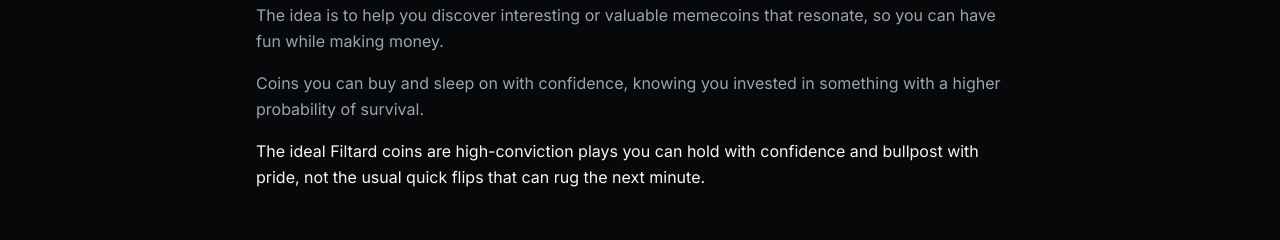
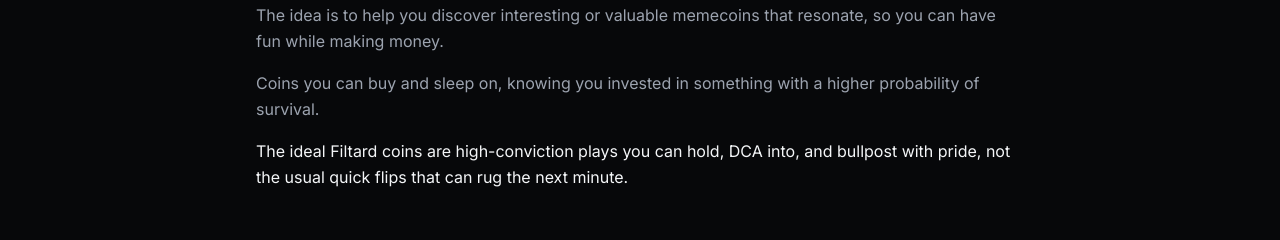
Before and after one commit to Christoshi/filtard, a Next.js app: page /about in a window 1280 px wide. Shown: the part 678-918 px from the top of the page. Built offline with nearby package versions, Linux system fonts and the light colour scheme; no server answers; the database is empty.

Commit message:
update About

```diff
--- a/app/about/page.tsx
+++ b/app/about/page.tsx
@@ -64,12 +64,11 @@ export default function AboutPage() {
  The idea is to help you discover interesting or valuable memecoins that resonate, so you can have fun while making money.
  </p>
  <p>
- Coins you can buy and sleep on with confidence, knowing you invested
+ Coins you can buy and sleep on, knowing you invested
  in something with a higher probability of survival.
  </p>
  <p className="text-[#f4f6f8]">
- The ideal Filtard coins are  high-conviction plays you can hold
- with confidence and bullpost with pride, not the usual quick flips that can rug the next minute.
+ The ideal Filtard coins are  high-conviction plays you can hold, DCA into, and bullpost with pride, not the usual quick flips that can rug the next minute.
  </p>
  </div>
  </section>
```
